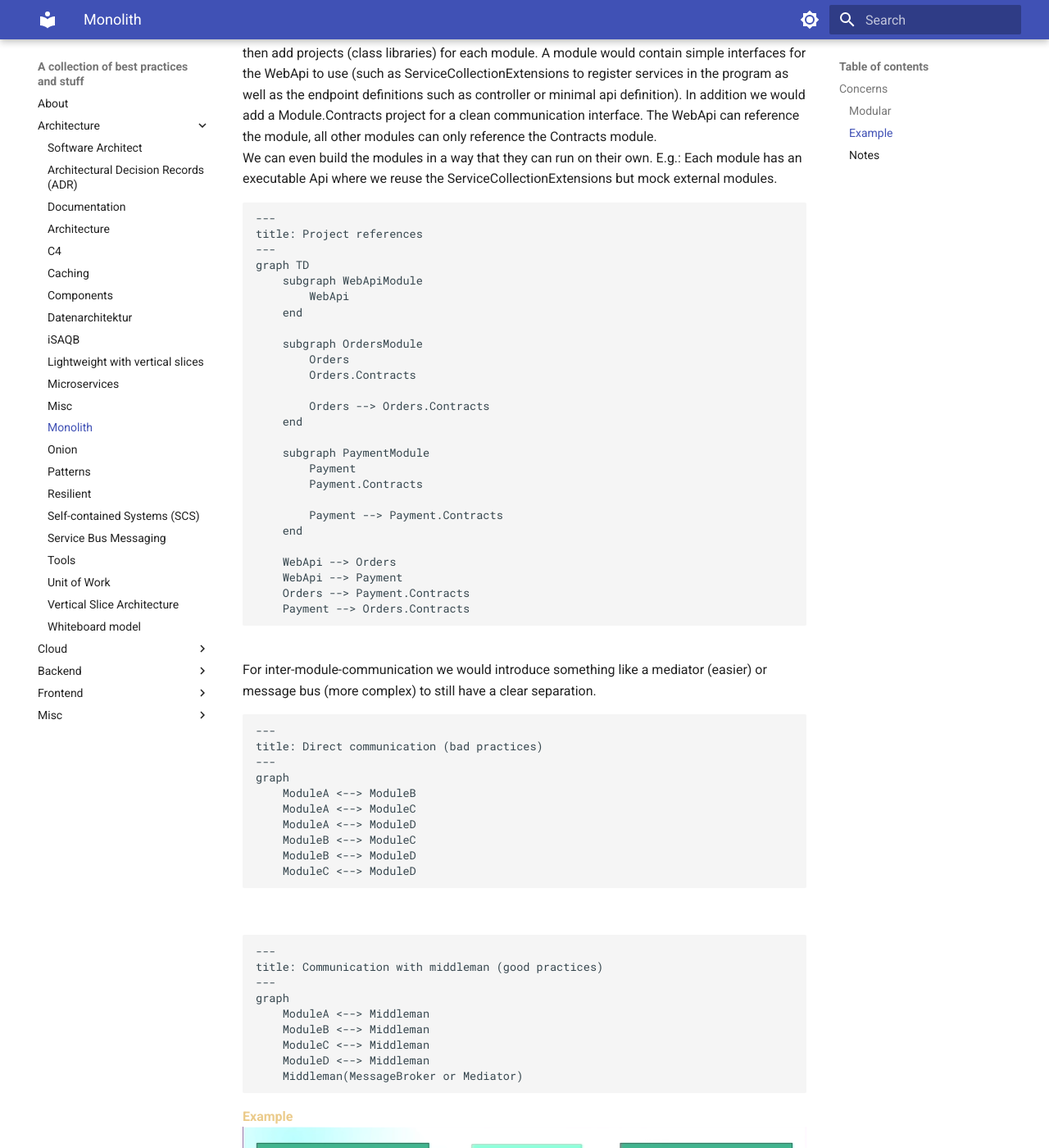
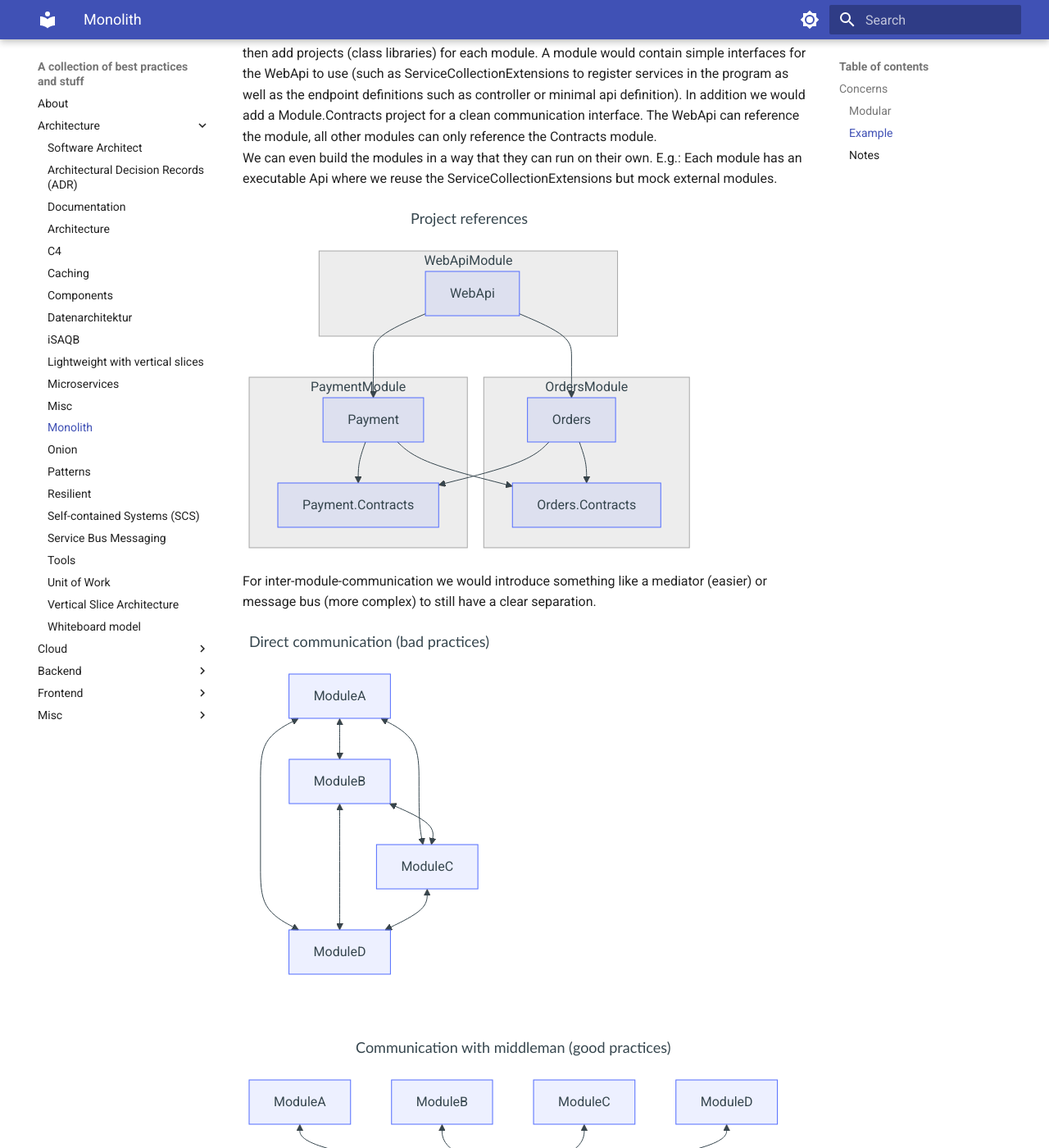
Before and after one commit to toeggel/ReadTheDocs, an MkDocs documentation site: the page built from docs/architecture/monolith.md, in a window 1280 px wide and 1400 px high, scrolled down 1444 px. Shown: the whole window at 82% size. Built offline with MkDocs 1.6.1 and Material for MkDocs 9.7.7, drawn with Linux system fonts in a browser that asks for light colours.

Commit message:
fix mermaidjs rendering

````diff
--- a/docs/architecture/monolith.md
+++ b/docs/architecture/monolith.md
@@ -72,6 +72,7 @@ graph TD
 	Orders --> Payment.Contracts
 	Payment --> Orders.Contracts
 ```
+
 For inter-module-communication we would introduce something like a mediator (easier) or message bus (more complex) to still have a clear separation.
 
 ```mermaid
--- /dev/null
+++ b/docs/stylesheets/extra.css
@@ -0,0 +1,5 @@
+:root {
+    --md-primary-fg-color: #5e81ac;
+    --md-accent-fg-color: #88c0d0;
+    --md-accent-fg-color--transparent: #88c0d022;
+  }
--- a/mkdocs.yml
+++ b/mkdocs.yml
@@ -94,11 +94,14 @@ theme:
   # Palette toggle for dark mode
   - media: "(prefers-color-scheme: dark)"
     scheme: slate
+    primary: custom
+    accent: custom
     toggle:
       icon: material/brightness-4
       name: Switch to light mode
 extra_css:
   - stylesheets/theme.css
+  - stylesheets/extra.css
 plugins:
   - search
   - tags
@@ -107,4 +110,10 @@ markdown_extensions:
   - nl2br
   - admonition
   - pymdownx.details
-  - pymdownx.superfences
+  - pymdownx.superfences:
+        # make exceptions to highlighting of code:
+      custom_fences:
+        # Mermaid diagrams
+        - name: mermaid
+          class: mermaid
+          format: !!python/name:pymdownx.superfences.fence_code_format
````
Also changed, not shown: docs/stylesheets/theme.css (line endings or trailing spaces), 1 other file.
